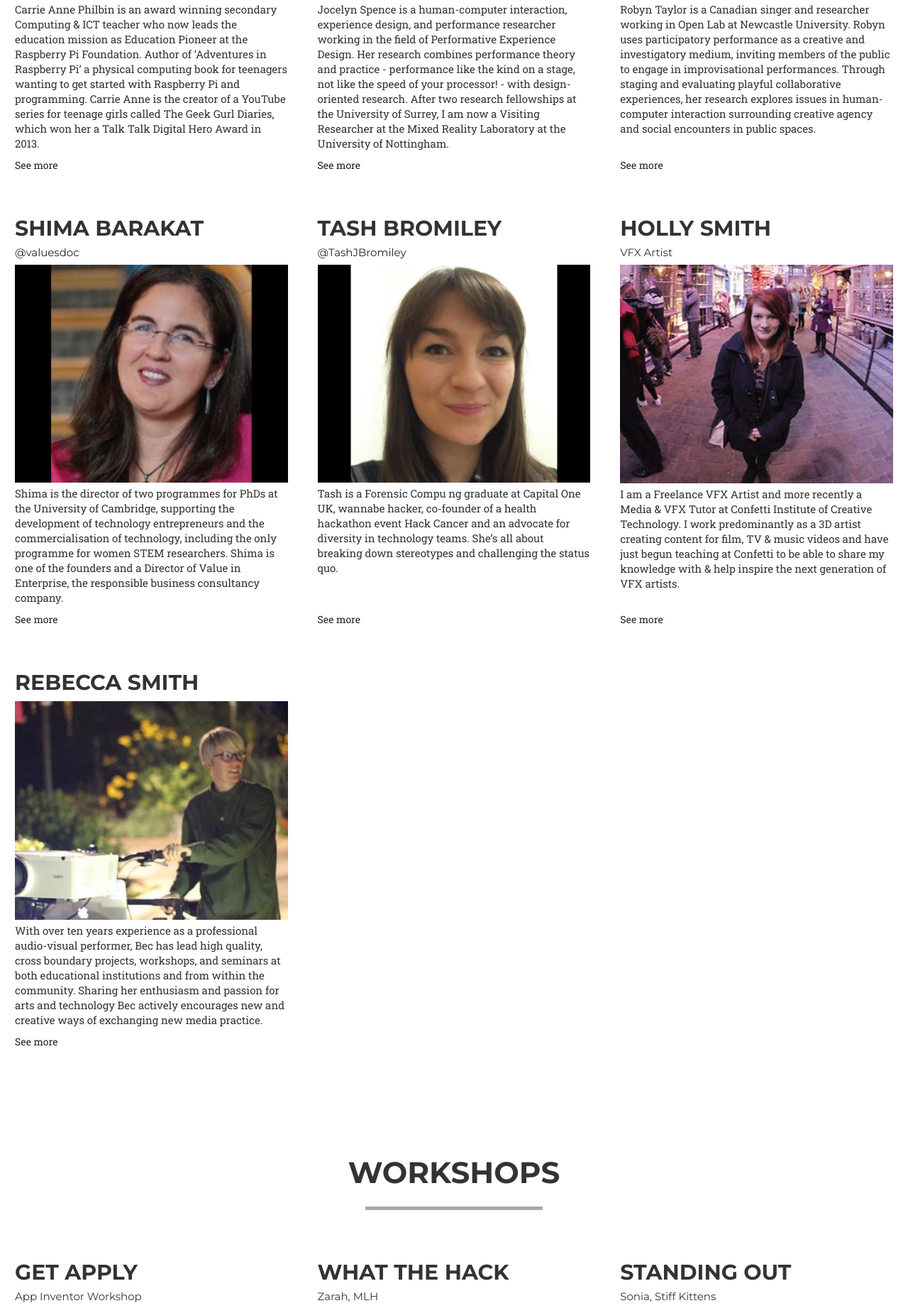
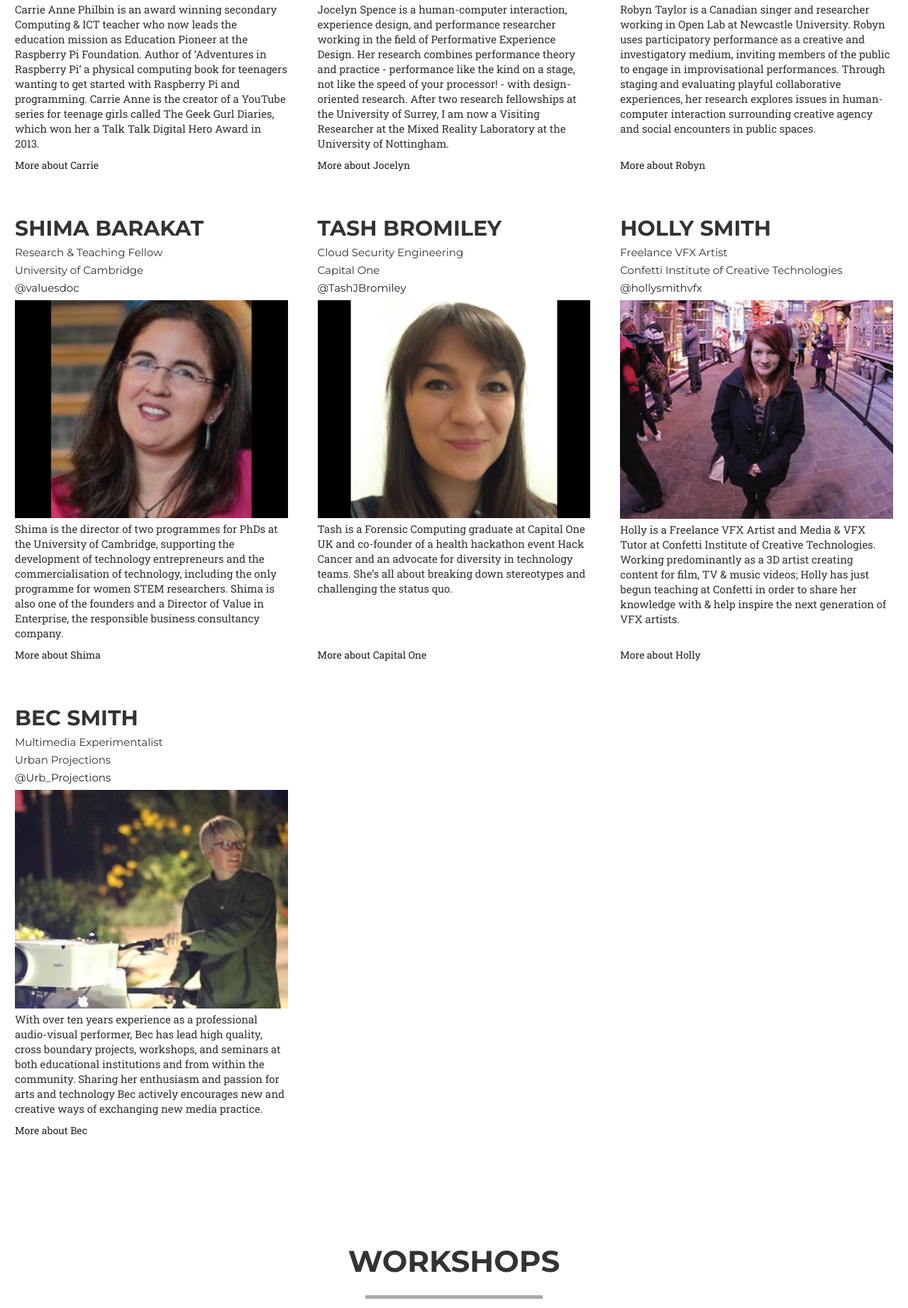
Before and after one commit to HackSocNotts/wit-deprecated, a PHP site: page / in a window 1280 px wide. Shown: the part 1326-3169 px from the top of the page at 71% size. Run offline with PHP 8.4, Linux system fonts and the light colour scheme; some libraries are stand-ins or nearby versions.

Commit message:
Tweaked wording in Speakers + Workshops

```diff
--- a/templates/speakers.php
+++ b/templates/speakers.php
@@ -28,6 +28,7 @@ $speakerA->name = 'Carrie Anne Philbin';
   $speakerA->twitter = '@MissPhilbin';
   $speakerA->bio = 'Carrie Anne Philbin is an award winning secondary Computing & ICT teacher who now leads the education mission as Education Pioneer at the Raspberry Pi Foundation. Author of ‘Adventures in Raspberry Pi’ a physical computing book for teenagers wanting to get started with Raspberry Pi and programming. Carrie Anne is the creator of a YouTube series for teenage girls called The Geek Gurl Diaries, which won her a Talk Talk Digital Hero Award in 2013.';
   $speakerA->link = '//about.me/carrieannephilbin';
+  $speakerA->linkname = 'Carrie';
   $speakerA->image = 'img/speakers/CarrieAnnePhilbin.jpg';
 
 $speakerB = new Speaker();
@@ -37,6 +38,7 @@ $speakerB->name = 'Jocelyn Spence';
   $speakerB->twitter = '@stronglanguage';
   $speakerB->bio = 'Jocelyn Spence is a human-computer interaction, experience design, and performance researcher working in the field of Performative Experience Design. Her research combines performance theory and practice - performance like the kind on a stage, not like the speed of your processor! - with design-oriented research. After two research fellowships at the University of Surrey, I am now a Visiting Researcher at the Mixed Reality Laboratory at the University of Nottingham.';
   $speakerB->link = '//JocelynSpence.com';
+  $speakerB->linkname = 'Jocelyn';
   $speakerB->image = 'img/speakers/JocelynSpence.jpg';
 
 $speakerC = new Speaker();
@@ -46,42 +48,47 @@ $speakerC->name = 'Robyn Taylor';
   $speakerC->twitter = '@humanaquarium';
   $speakerC->bio = 'Robyn Taylor is a Canadian singer and researcher working in Open Lab at Newcastle University. Robyn uses participatory performance as a creative and investigatory medium, inviting members of the public to engage in improvisational performances. Through staging and evaluating playful collaborative experiences, her research explores issues in human-computer interaction surrounding creative agency and social encounters in public spaces.';
   $speakerC->link = '//robyntaylor.com';
+  $speakerC->linkname = 'Robyn';
   $speakerC->image = 'img/speakers/RobynTaylor.jpg';
 
 $speakerD = new Speaker(); // done, no link
 $speakerD->name = 'Shima Barakat';
-  $speakerD->subtitle = '';
-  $speakerD->subtitle2 = '';
+  $speakerD->subtitle = 'Research & Teaching Fellow';
+  $speakerD->subtitle2 = 'University of Cambridge';
   $speakerD->twitter = '@valuesdoc';
-  $speakerD->bio = 'Shima is the director of two programmes for PhDs at the University of Cambridge, supporting the development of technology entrepreneurs and the commercialisation of technology, including the only programme for women STEM researchers. Shima is one of the founders and a Director of Value in Enterprise, the responsible business consultancy company.';
-  $speakerD->link = '';
+  $speakerD->bio = 'Shima is the director of two programmes for PhDs at the University of Cambridge, supporting the development of technology entrepreneurs and the commercialisation of technology, including the only programme for women STEM researchers. Shima is also one of the founders and a Director of Value in Enterprise, the responsible business consultancy company.';
+  $speakerD->link = '//www.cam.ac.uk/women-at-cambridge/profiles/shima-barakat';
+  $speakerD->linkname = 'Shima';
   $speakerD->image = 'img/speakers/ShimaBarakat.png';
 
 $speakerE = new Speaker(); // done, no link
 $speakerE->name = 'Tash Bromiley';
-  $speakerE->subtitle = '';
-  $speakerE->subtitle2 = '';
+  $speakerE->subtitle = 'Cloud Security Engineering';
+  $speakerE->subtitle2 = 'Capital One';
   $speakerE->twitter = '@TashJBromiley';
-  $speakerE->bio = 'Tash is a Forensic Compu ng graduate at Capital One UK, wannabe hacker, co-founder of a health hackathon event Hack Cancer and an advocate for diversity in technology teams. She’s all about breaking down stereotypes and challenging the status quo.';
-  $speakerE->link = '';
+  $speakerE->bio = 'Tash is a Forensic Computing graduate at Capital One UK and co-founder of a health hackathon event Hack Cancer and an advocate for diversity in technology teams. She’s all about breaking down stereotypes and challenging the status quo.';
+  $speakerE->link = '//www.capitalonecareers.co.uk/our-schemes';
+  $speakerE->linkname = 'Capital One';
   $speakerE->image = 'img/speakers/TashBromiley.png';
 
 $speakerF = new Speaker(); // 100% done
 $speakerF->name = 'Holly Smith';
-  $speakerF->subtitle = 'VFX Artist';
-  $speakerF->subtitle2 = '';
-  $speakerF->twitter = '';
-  $speakerF->bio = 'I am a Freelance VFX Artist and more recently a Media & VFX Tutor at Confetti Institute of Creative Technology. I work predominantly as a 3D artist creating content for film, TV & music videos and have just begun teaching at Confetti to be able to share my knowledge with & help inspire the next generation of VFX artists.';
+  $speakerF->subtitle = 'Freelance VFX Artist';
+  $speakerF->subtitle2 = 'Confetti Institute of Creative Technologies';
+  $speakerF->twitter = '@hollysmithvfx';
+  $speakerF->bio = 'Holly is a Freelance VFX Artist and Media & VFX Tutor at Confetti Institute of Creative Technologies. Working predominantly as a 3D artist creating content for film, TV & music videos; Holly has just begun teaching at Confetti in order to share her knowledge with & help inspire the next generation of VFX artists.';
   $speakerF->link = '//vimeo.com/hollysmithvfx';
+  $speakerF->linkname = 'Holly';
   $speakerF->image = 'img/speakers/HollySmith.png';
 
 $speakerG = new Speaker(); // 100% done
-$speakerG->name = 'Rebecca Smith';
-  $speakerG->subtitle = '';
-  $speakerG->subtitle2 = '';
-  $speakerG->twitter = '';
+$speakerG->name = 'Bec Smith';
+  $speakerG->subtitle = 'Multimedia Experimentalist';
+  $speakerG->subtitle2 = 'Urban Projections';
+  $speakerG->twitter = '@Urb_Projections';
   $speakerG->bio = 'With over ten years experience as a professional audio-visual performer, Bec has lead high quality, cross boundary projects, workshops, and seminars at both educational institutions and from within the community. Sharing her enthusiasm and passion for arts and technology Bec actively encourages new and creative ways of exchanging new media practice.';
   $speakerG->link = '//www.urbanprojections.com/#!about/cjg9';
+  $speakerG->linkname = 'Bec';
   $speakerG->image = 'img/speakers/RebeccaSmith.jpg';
 
 
@@ -119,7 +126,7 @@ foreach ($speakers as $speaker) {
         </a>
 
         <p><?php echo $speaker->bio; ?></p>
-        <a target="_blank" href="<?php echo $speaker->link; ?>">See more</a>
+        <a target="_blank" href="<?php echo $speaker->link; ?>">More about <?php echo $speaker->linkname; ?></a>
       </div>
     </li>
 
--- a/templates/workshops.php
+++ b/templates/workshops.php
@@ -21,117 +21,101 @@ class Workshop
 }
 
 $workshopA = new Workshop();
-$workshopA->name = 'Get Apply';
+$workshopA->name = 'Get Appy';
   $workshopA->workshop_host = 'Louise';
   $workshopA->company = 'BCS Women';
   $workshopA->location = 'Computer Lab A';
-  $workshopA->title = 'App Inventor Workshop';
   $workshopA->description = "This workshop uses MIT App Inventor, an innovative beginner's introduction to programming and app creation that transforms the complex language of text-based coding into visual, drag-and-drop building blocks. The simple graphical interface grants even an inexperienced novice the ability to create a basic, fully functional app within an hour or less.  During the workshop you will create a ‘Meow’ app either on your Android device or on an emulator.";
   $workshopA->time = '15:00-15:45';
-  $workshopA->image = '';
 
-// need todo
 $workshopB = new Workshop();
-$workshopB->name = 'Standing Out';
+$workshopB->name = 'Sounding Out';
   $workshopB->workshop_host = 'Sonia';
   $workshopB->company = 'Stiff Kittens';
   $workshopB->location = 'Seminar Room B';
-  $workshopB->title = '';
-  $workshopB->description = 'Lorem ipsum dolor sit amet, consectetur adipisicing elit. Perferendis, ad sed impedit nihil et illo omnis. Sequi fugiat delectus quae distinctio porro, quo illo, explicabo neque repellendus architecto nulla id.';
+  $workshopB->description = "Sonia is a local DJ in Nottingham and pioneer for helping more women take the step into the sound engineering scene. Sonia is currently establishing a series of networks and beginner classes in Nottingham for women who want to get on the decks. At #WIT16 Sonia will be running a workshop on where to start with DJing. Attendess will get the chance to get their hands on some vinyl and make some noise in this interactive session.";
   $workshopB->time = '15:00-15:45';
-  $workshopB->image = '';
 
 $workshopC = new Workshop();
 $workshopC->name = 'What the Hack';
   $workshopC->workshop_host = 'Zarah';
   $workshopC->company = 'MLH';
   $workshopC->location = 'Seminar Room A';
-  $workshopC->title = '';
-  $workshopC->description = "Major League Hacking is the student hackathon league. Each year, 75,000+ developers, designers, and makers attend 200+ official MLH hackathons in the United States, Canada, Mexico and Europe. Hackathons are weekend-long technology festivals. They’re somewhere you can meet like-minded people, learn new things, and create cool technology. MLH EU started in Nottingham at HackNotts so we're excited to support WIT for the second year running!";
+  $workshopC->description = "Major League Hacking is the student hackathon league. Each year, 75,000+ developers, designers, and makers attend 200+ official MLH hackathons in the United States, Canada, Mexico and Europe. Learn about what Hackathons are and how you can meet like-minded people, learn new things, and create cool technology. MLH EU started in Nottingham at HackNotts and are supporting WIT for the second year running.";
   $workshopC->time = '15:00-15:45';
-  $workshopC->image = '';
 
 $workshopD = new Workshop();
 $workshopD->name = 'R U OK?';
-  $workshopD->workshop_host = 'The 3 Rmigos';
-  $workshopD->title = 'Digging for Data Insight with R';
-  $workshopD->description = 'The profession of data scientist has been touted as one of the most in-demand for the 21st century, but what does a data scientist actually do? In this workshop, three data scientists from Capital One’s UK Data Labs provide an introduction to some of the data mining approaches that are fundamental to any data science role. You will have a chance to experience first-hand how to derive insight from data with cleaning, visualisation and classification techniques, as well as an opportunity to work within the R programming environment, which has become widely used for data science in both industry and academia (no prior knowledge of R is needed to attend this workshop).';
+  $workshopD->workshop_host = 'The 3 Rmigos - Sarah J, Sarah P & Carola';
+  $workshopD->description = 'Digging for Data Insight with R - A chance to experience first-hand how to derive insight from data with cleaning, visualisation and classification techniques, as well as an opportunity to work within the R programming environment, which has become widely used for data science in both industry and academia (no prior knowledge of R is needed to attend this workshop).';
   $workshopD->company = 'Capital One';
   $workshopD->location = 'Computer Lab B';
   $workshopD->time = '15:00-15:45';
-  $workshopD->image = 'img/workshops/';
 
 $workshopE = new Workshop();
 $workshopE->name = 'Kittens + Gifs = Smiles';
   $workshopE->workshop_host = 'Katherine';
   $workshopE->company = 'Code Club';
-  $workshopE->title = 'Code on the web!';
-  $workshopE->description = 'Featuring kitten gifs and birthday cards, this workshop is an introduction to the language used for writing web pages, aimed at complete beginners or novices';
+  $workshopE->description = 'Code on the web! Featuring kitten gifs and birthday cards, this workshop is an introduction to the language used for writing web pages, aimed at complete beginners or novices';
   $workshopE->location = 'Computer Lab B';
   $workshopE->time = '16:00-16:45';
-  $workshopE->image = '';
 
-// need todo
 $workshopF = new Workshop();
 $workshopF->name = 'Programming 101';
   $workshopF->workshop_host = 'Jamie Tanna';
   $workshopF->company = 'HackSoc';
-  $workshopF->title = '';
-  $workshopF->description = 'Lorem ipsum dolor sit amet, consectetur adipisicing elit. Quas facere consequatur quidem cupiditate sequi sed soluta adipisci! Dolorem nihil ex, necessitatibus doloribus vero facilis, esse fuga tempora. Sint consequuntur, porro.';
+  $workshopF->description = 'In the age where video games focus on graphics and fast-pased gameplay, it is sometimes nice to go back to basics. Learn Python Programming by building your first text-based adventure game. No coding knowledge required.';
   $workshopF->location = 'Computer Lab A';
   $workshopF->time = '16:00-16:45';
-  $workshopF->image = '';
 
 $workshopG = new Workshop();
 $workshopG->name = 'Top Secret Tech';
   $workshopG->workshop_host = 'Paula';
   $workshopG->company = 'DSTL';
   $workshopG->location = 'Seminar Room B';
-  $workshopG->title = 'Shhhhhhh';
-  $workshopG->description = 'The World of Dstl/Defence Science and Technology Outside the Lab/Science and Technology on the battlefield (I don’t focus too much on the battlefield though). I’m a (graduate) computer scientist in the Counter Terrorism and Security division at the Defence Security Technology Laboratory of MOD.';
+  $workshopG->description = 'Paula (previous WIT organiser) is a graduate computer scientist in the Counter Terrorism and Security division at the Defence Security Technology Laboratory of The Ministry Of Defence and will be giving a talk on the World of Defence Science and Technology outside of the Lab.';
   $workshopG->time = '16:00-16:45';
-  $workshopG->image = '';
 
 $workshopH = new Workshop();
 $workshopH->name = 'Sex Matters';
   $workshopH->workshop_host = 'Sheryasi';
   $workshopH->company = 'Public Speaking Society';
-  $workshopH->title = '';
   $workshopH->description = 'In the age where equality is of such great importance, we are still very far away from equality of women in technology. This talk aims to give guidance to women on how to build confidence and stand out through public speaking and leadership in order to breach the gap between men and women in technology.';
   $workshopH->location = 'Seminar Room A';
-  $workshopH->time = '17:00-17:45';
-  $workshopH->image = '';
+  $workshopH->time = '16:00-16:45';
 
 $workshopI = new Workshop();
 $workshopI->name = 'Innovating Tech';
   $workshopI->workshop_host = 'Holly & Yujin';
   $workshopI->company = 'UsTwo';
   $workshopI->location = 'Seminar Room A';
-  $workshopI->title = '';
-  $workshopI->description = 'Ustwo is a digital product studio. We work on our own products as well as for clients. This workshop will give you a chance to try out some of the tools we use to ideate to help us translate problems into digital products. It will be fast-paced, interactive and fun!';
+  $workshopI->description = 'Ustwo is a digital product studio known for many innovative applications, including the award winning Monument Valley app. This workshop will give you a chance to try out some of the tools used to ideate (a crucial part of the technology creation process) and help translate problems into digital products. It will be fast-paced, interactive and fun!';
   $workshopI->time = '17:00-17:45';
-  $workshopI->image = '';
 
 $workshopJ = new Workshop();
 $workshopJ->name = 'IoTPong';
   $workshopJ->workshop_host = 'Houman';
-  $workshopJ->company = 'UsTwo';
-  $workshopJ->title = '';
-  $workshopJ->description = 'Using the Intel Edison to run a fun little demo of pong. Participants will assemble, write and load part the code required to play 2 player pong using the Edison.';
+  $workshopJ->company = 'Intel Software';
+  $workshopJ->description = 'Learn about the Internet of Things using the Intel Edison to run a fun demo of pong. Participants will assemble, write and load part the code required to play a 2 player pong game using the Edison (a tiny Computer-on-module offered by Intel as a development system for Internet of Things and wearable devices). No prior knowledge of code required';
   $workshopJ->location = 'Computer Lab A';
   $workshopJ->time = '17:00-17:45';
-  $workshopJ->image = '';
 
 
 $workshopK = new Workshop();
 $workshopK->name = 'Develop This';
   $workshopK->workshop_host = 'Cedric';
-  $workshopK->company = '8thlight';
-  $workshopK->title = 'Software Development as a Craft: Lessons from Mentees.';
-  $workshopK->description = 'Hear and learn from the lessons of software developers who strived to improve their craft. Talk given by Cedric Kisema, a Resident apprentice at 8thLight. When not improving he’s own craft, Cedric spends time helping others improve theirs.';
+  $workshopK->company = 'Developer Mentor';
+  $workshopK->description = 'Software Development as a Craft: Lessons from Mentees. - Hear and learn from the lessons of software developers who strived to improve their craft. Talk given by Cedric Kisema, a Resident apprentice at 8thLight. When not improving he’s own craft, Cedric spends time helping others improve theirs.';
   $workshopK->location = 'Seminar Room B';
   $workshopK->time = '17:00-17:45';
-  $workshopK->image = '';
+
+$workshopL = new Workshop();
+$workshopL->name = 'R U OK?';
+  $workshopL->workshop_host = 'The 3 Rmigos - Sarah J, Sarah P & Carola';
+  $workshopL->description = 'Digging for Data Insight with R - A chance to experience first-hand how to derive insight from data with cleaning, visualisation and classification techniques, as well as an opportunity to work within the R programming environment, which has become widely used for data science in both industry and academia (no prior knowledge of R is needed to attend this workshop).';
+  $workshopL->company = 'Capital One';
+  $workshopL->location = 'Computer Lab B';
+  $workshopL->time = '17:00-17:45';
 
 
 
@@ -146,7 +130,8 @@ $workshops = array(
   $workshopH,
   $workshopI,
   $workshopJ,
-  $workshopK);
+  $workshopK,
+  $workshopL);
 
 
 foreach ($workshops as $workshop) {
@@ -155,8 +140,8 @@ foreach ($workshops as $workshop) {
     <li class="list-item">
       <div class="list-content">
         <h2><?php echo $workshop->name; ?></h2>
-        <?php if($workshop->title !== "") { echo "<h3>" . $workshop->title . "</h3>"; } ?>
-        <h3><?php echo $workshop->workshop_host . ", " . $workshop->company; ?></h3>
+        <h3><?php echo $workshop->workshop_host; ?></h3>
+        <h3><?php echo $workshop->company; ?></h3>
         <p><?php echo $workshop->description; ?></p>
         <p><b><?php echo $workshop->time; ?></b> <?php echo $workshop->location; ?></p>
       </div>
```
